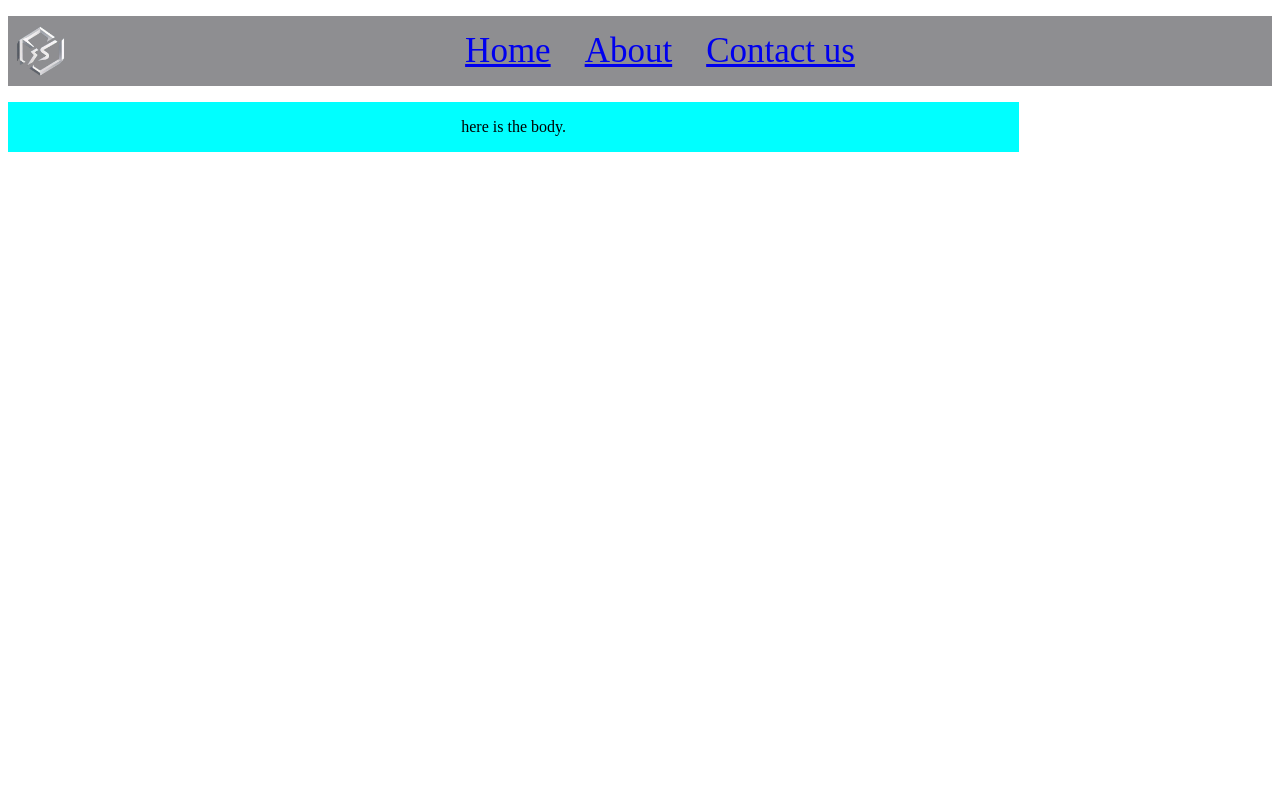
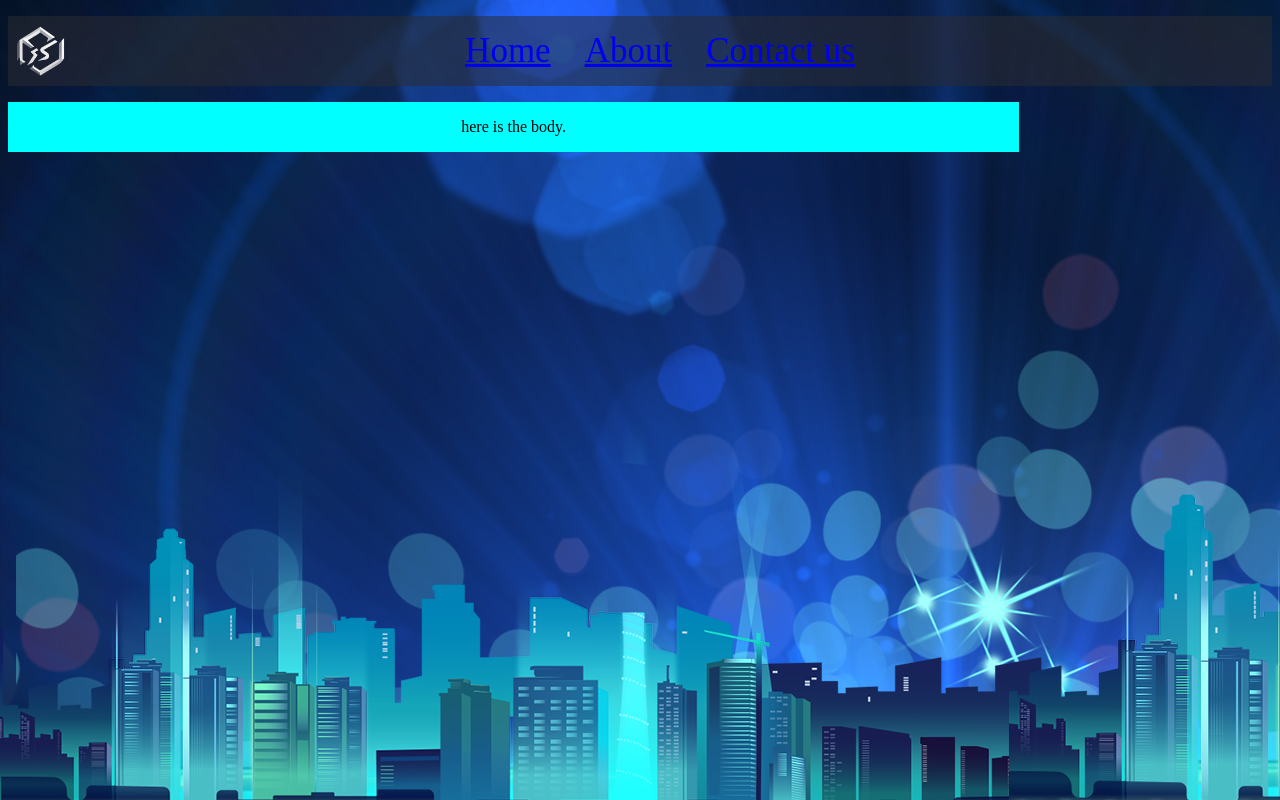
Before and after one commit to somuu24/website, a plain HTML site: page index.html in a window 1280 px wide. Drawn offline with Linux system fonts and the light colour scheme.

Commit message:
Update index.html

```diff
--- a/index.html
+++ b/index.html
@@ -6,6 +6,9 @@
     <title>Document</title>
 </head>
 <style>
+    body{
+        background-image: url(background.jpg);
+            }
     header{
         background-color: rgba(43, 43, 50, 0.532);
     }
```
